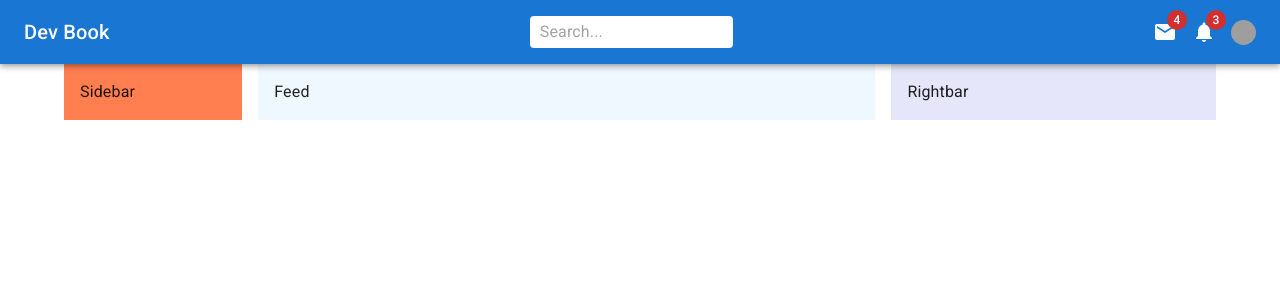
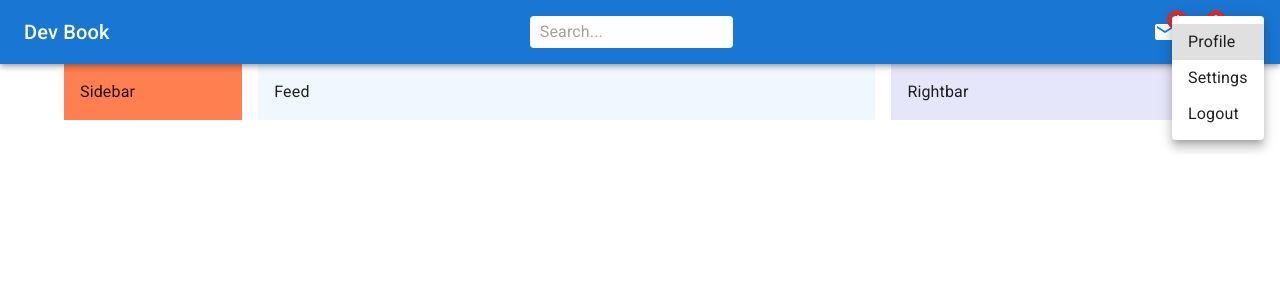
Before and after one commit to mrhrifat/dev-book, a React (Create React App) app: page / in a window 1280 px wide. Both pictures are taken after a click on the element 1243 px from the left and 32 px from the top of the page. Shown: the top 300 px of the page. Built offline with nearby package versions, Linux system fonts and the light colour scheme; grey boxes are pictures that could not be loaded.

Commit message:
build: menu & menuitem

```diff
--- a/src/components/Navbar.jsx
+++ b/src/components/Navbar.jsx
@@ -8,8 +8,11 @@ import {
   InputBase,
   Box,
   Avatar,
+  Menu,
+  MenuItem,
 } from "@mui/material";
 import { LogoDev, Mail, Notifications } from "@mui/icons-material";
+import { useState } from "react";
 
 const CustomToolbar = styled(Toolbar)({
   display: "flex",
@@ -40,6 +43,7 @@ const UserBox2 = styled(Box)(({ theme }) => ({
 }));
 
 const Navbar = () => {
+  const [open, setOpen] = useState(false);
   return (
     <AppBar position="sticky">
       <CustomToolbar>
@@ -61,9 +65,10 @@ const Navbar = () => {
             alt="Jhon Doe"
             src="https://images.pexels.com/photos/220453/pexels-photo-220453.jpeg"
             sx={{ width: 25, height: 25 }}
+            onClick={(e) => setOpen(true)}
           />
         </UserBox>
-        <UserBox2>
+        <UserBox2 onClick={(e) => setOpen(true)}>
           <Typography variant="span">Jhon Doe</Typography>
           <Avatar
             alt="Jhon Doe"
@@ -72,6 +77,19 @@ const Navbar = () => {
           />
         </UserBox2>
       </CustomToolbar>
+      <Menu
+        open={open}
+        anchorOrigin={{
+          vertical: "top",
+          horizontal: "right",
+        }}
+        transformOrigin={{ vertical: "top", horizontal: "right" }}
+        onClose={(e) => setOpen(false)}
+      >
+        <MenuItem>Profile</MenuItem>
+        <MenuItem>Settings</MenuItem>
+        <MenuItem>Logout</MenuItem>
+      </Menu>
     </AppBar>
   );
 };
```
